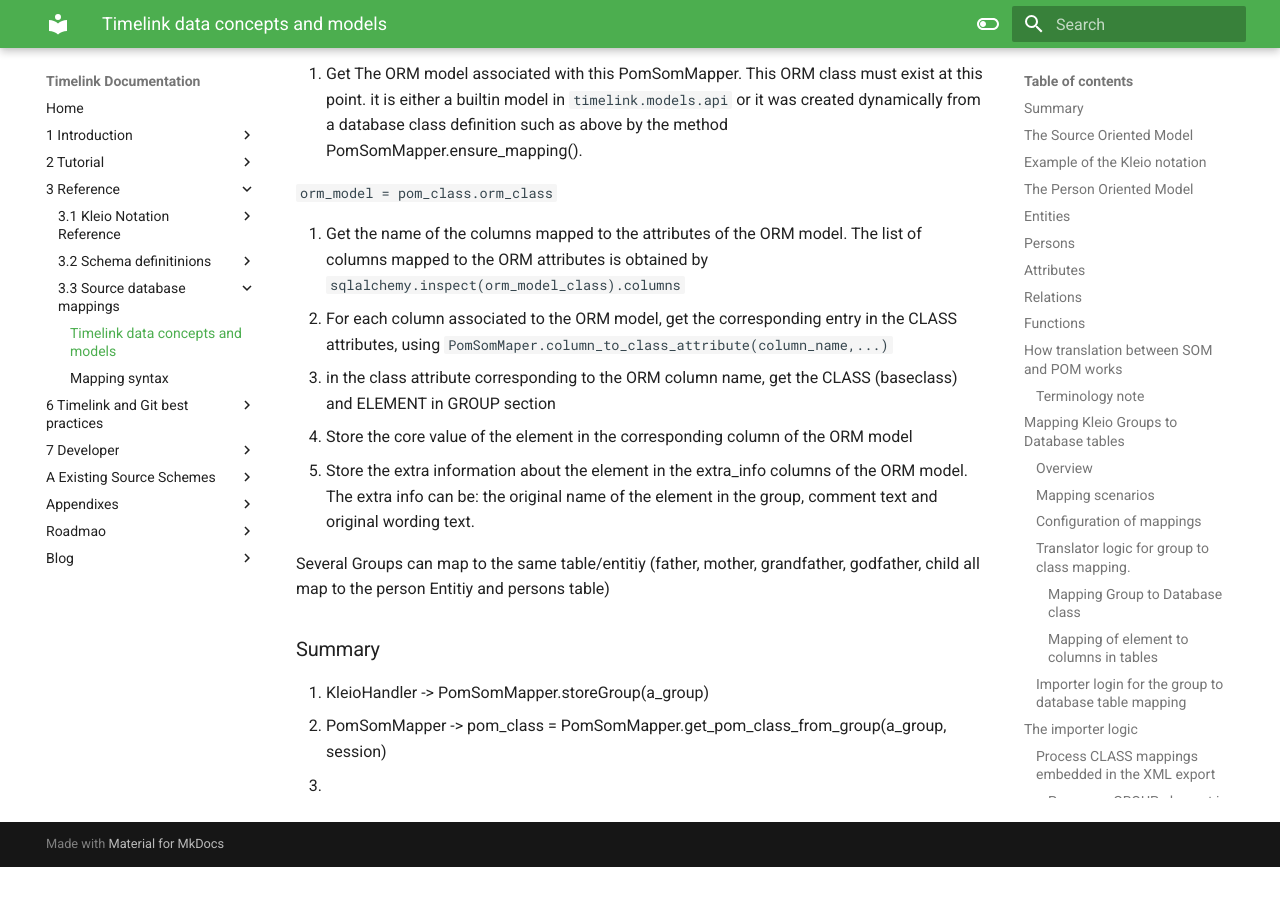
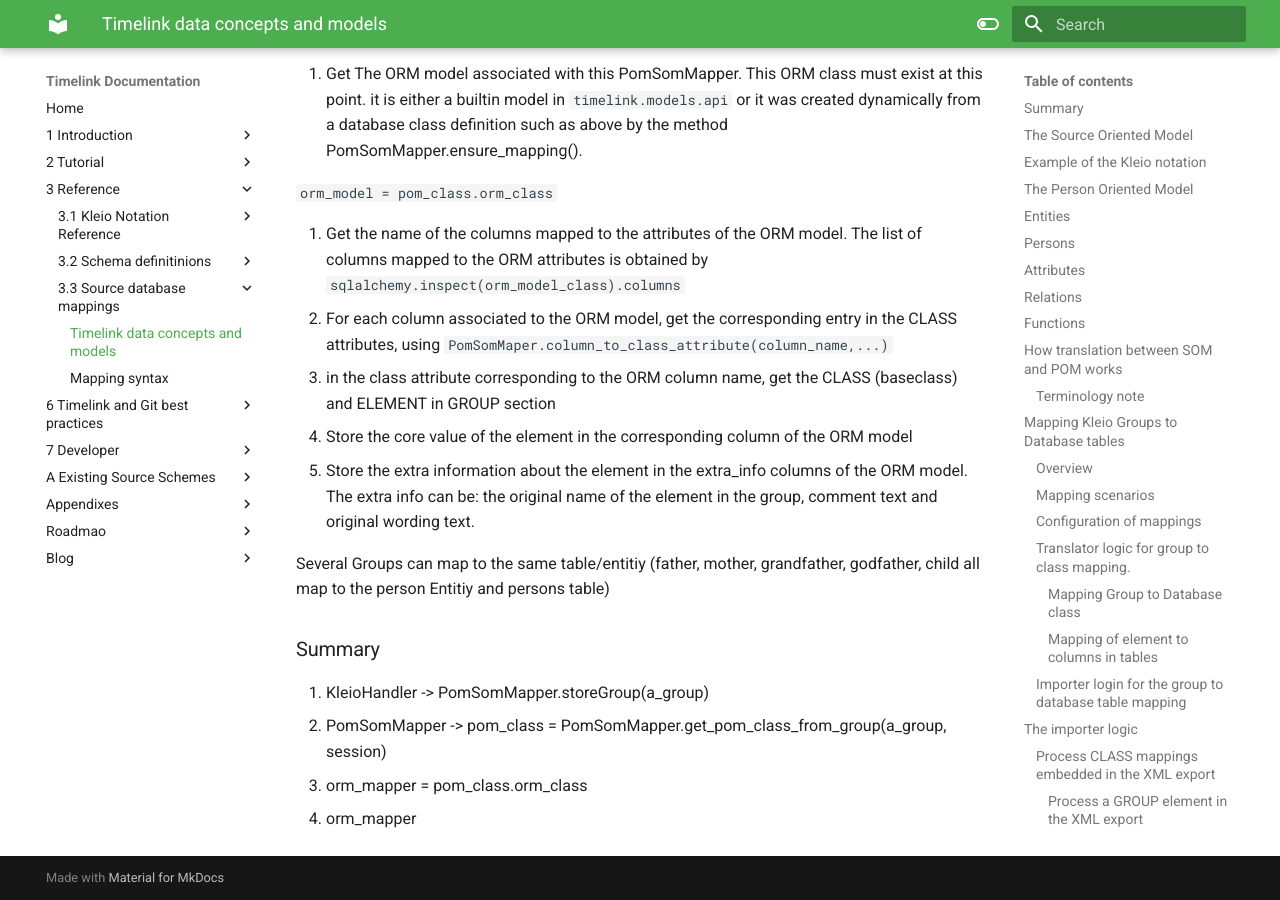
Before and after one commit to time-link/timelink-docs, an MkDocs documentation site: the page built from docs/3_Reference/3.3_Source_database_mappings/How Source-Database mappings work.md, in a window 1280 px wide and 900 px high, scrolled down 14496 px. Built offline with MkDocs 1.6.1 and Material for MkDocs 9.7.7, drawn with Linux system fonts in a browser that asks for light colours; before the commit the page ends 15363 px from its top, so only the background shows below that.

Commit message:
vault backup: 2025-03-31 18:29:11

```diff
--- a/docs/3_Reference/3.3_Source_database_mappings/How Source-Database mappings work.md
+++ b/docs/3_Reference/3.3_Source_database_mappings/How Source-Database mappings work.md
@@ -613,4 +613,5 @@ Several Groups can map to the same table/entitiy (father, mother, grandfather, g
 
 1. KleioHandler  -> PomSomMapper.storeGroup(a_group)
 2. PomSomMapper -> pom_class = PomSomMapper.get_pom_class_from_group(a_group, session)
-3.
+3. orm_mapper = pom_class.orm_class
+4. orm_mapper
```
